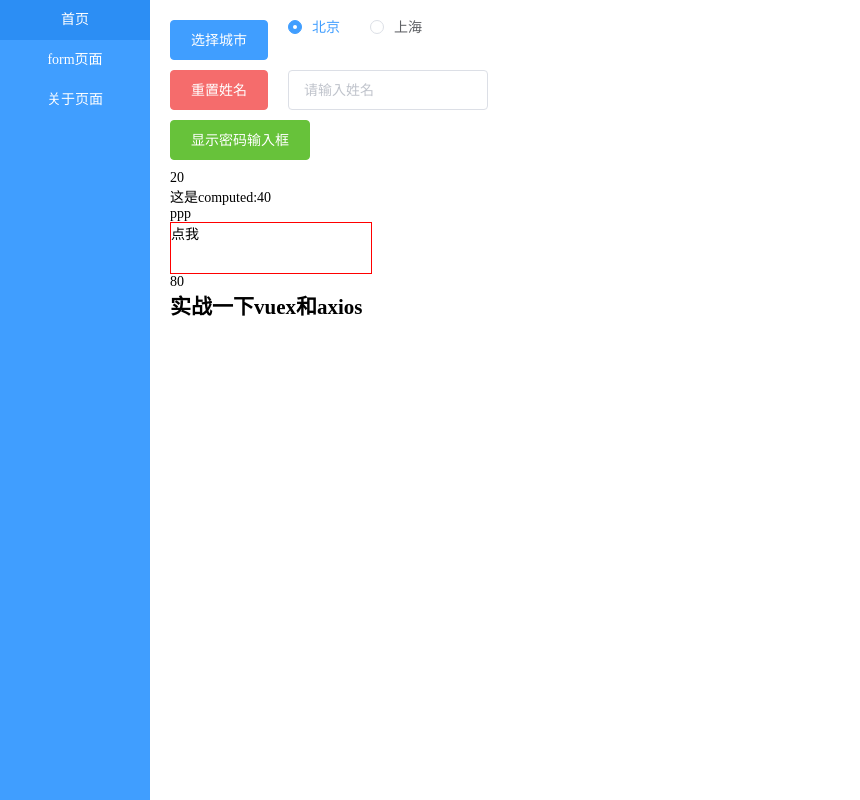
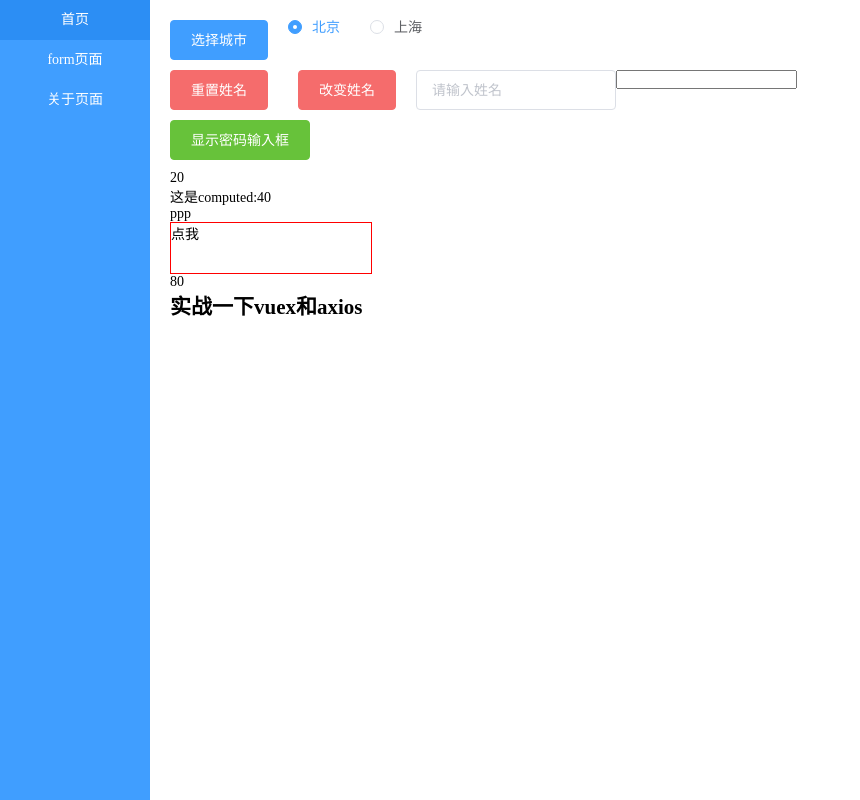
Before and after one commit to JoeTt1992/nuxt, a Nuxt app: page / in a window 1280 px wide. Shown: the top 800 px of the page, without its empty margins (0-860 px from the left). Built offline with nearby package versions, Linux system fonts and the light colour scheme.

Commit message:
尝试ref属性

```diff
--- a/pages/index.vue
+++ b/pages/index.vue
@@ -8,7 +8,9 @@
       </div>
       <div class="item">
         <el-button type="danger" class="mybtn" @click="returnName()">重置姓名</el-button>
+        <el-button type="danger" class="mybtn" @click="changeName()">改变姓名</el-button>
         <el-input v-model="name" class="myinput" placeholder="请输入姓名"></el-input>
+        <input type="test" ref="nameinput">
       </div>
       <div class="item">
         <el-button type="success" class="mybtn" id="pwd" @click="showPwd()">{{pwdtext}}</el-button>
@@ -49,6 +51,10 @@ export default {
     };
   },
   methods:{
+    changeName:function(){
+      console.info(this.$refs.nameinput);
+      this.$refs.nameinput.value = "33";
+    },
     changecount: function(){
       this.count++;
       this.nowcount--;
```
